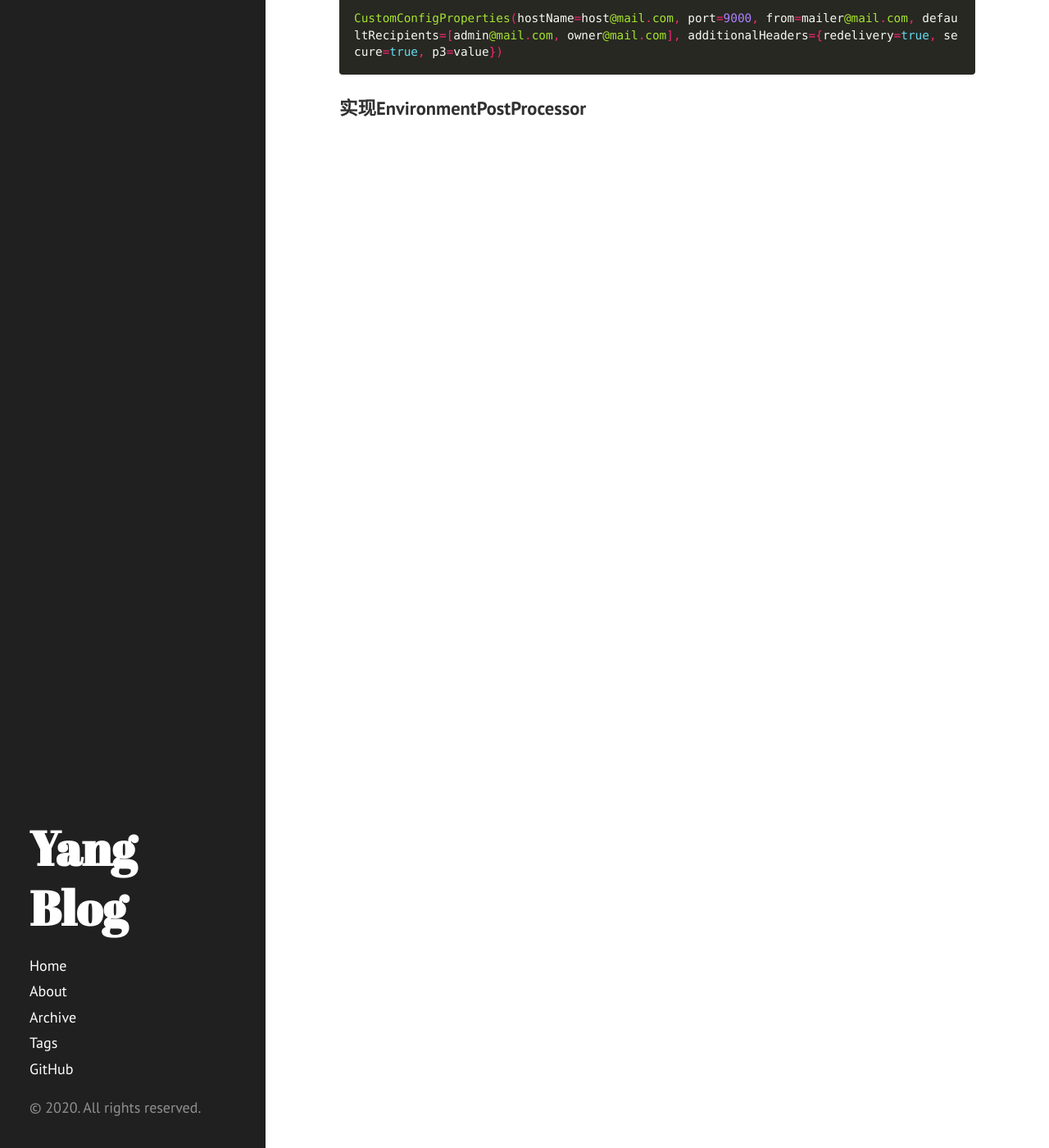
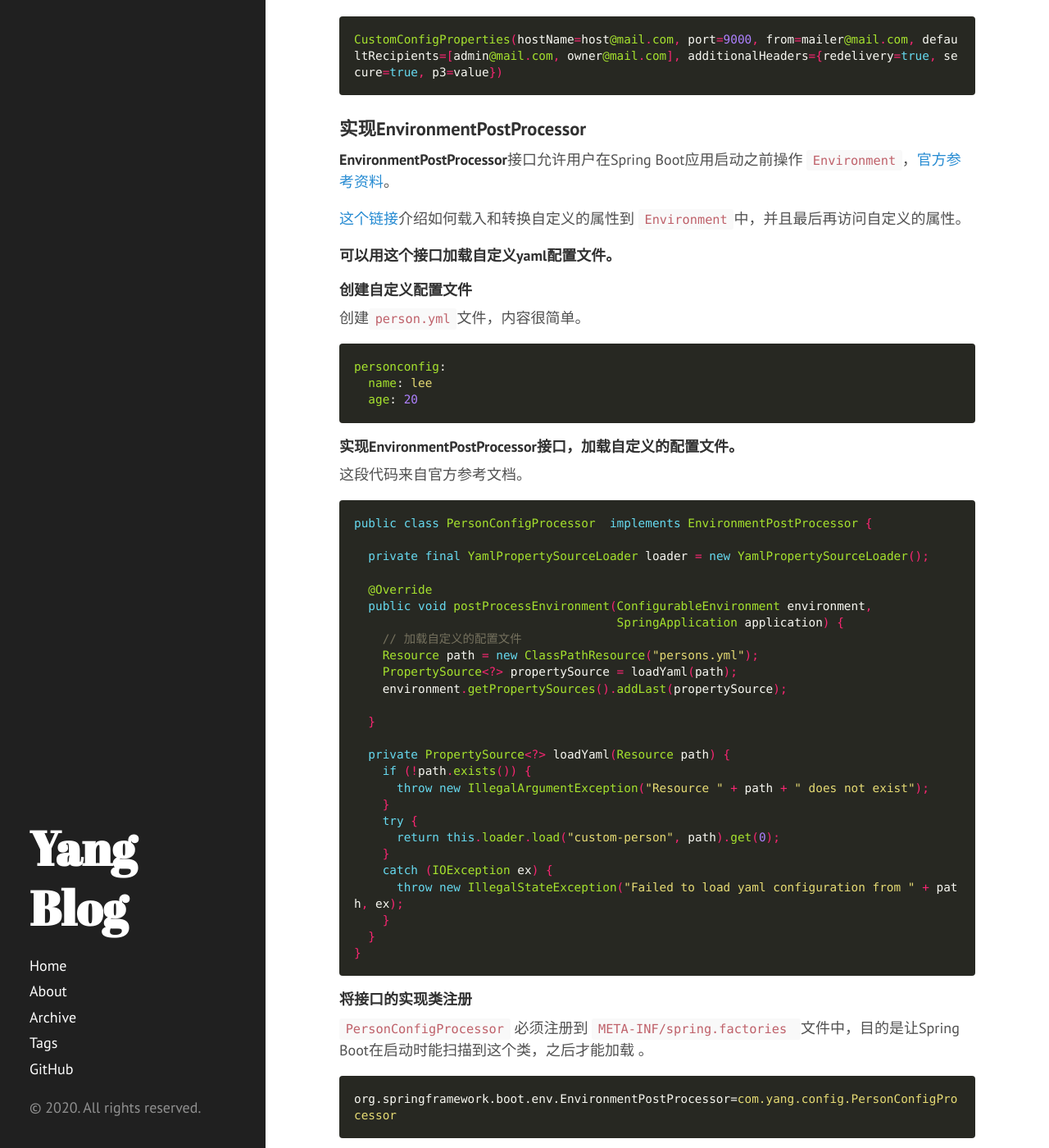
Before and after one commit to diego1109/diego1109.github.io, a Jekyll site: the page built from _posts/2020-04-14-config-files.md, in a window 1280 px wide and 1400 px high, scrolled down 5122 px. Shown: the whole window at 82% size. Built offline with Jekyll 4.4.1, drawn with Linux system fonts in a browser that asks for light colours; nearby versions of some CDN libraries; comment, search, counter and statistics services are not loaded; some of the changed text lies outside the part shown.

Commit message:
blog: properties inject

`````diff
--- a/_posts/2020-04-14-config-files.md
+++ b/_posts/2020-04-14-config-files.md
@@ -179,7 +179,7 @@ listOfValues：
 
 ### @PropertySource
 
-有时候我们可能会自定义配置文件，专门用来保存某个类的配置，这时需要使用@PropertySource注解先将自定义配置文件加载进来。
+有时候我们可能会**自定义配置文件**，专门用来保存某个类的配置，这时需要使用@PropertySource注解先将自定义配置文件加载进来。
 
 ````properties
 # customConfigProperties.properties配置文件
@@ -229,3 +229,102 @@ CustomConfigProperties(hostName=host@mail.com, port=9000, from=mailer@mail.com,
 
 
 ### 实现EnvironmentPostProcessor
+
+**EnvironmentPostProcessor**接口允许用户在Spring Boot应用启动之前操作 `Environment`，[官方参考资料](https://docs.spring.io/spring-boot/docs/current/reference/htmlsingle/#howto-customize-the-environment-or-application-context)。
+
+[这个链接](https://www.baeldung.com/spring-boot-environmentpostprocessor)介绍如何载入和转换自定义的属性到  `Environment`中，并且最后再访问自定义的属性。
+
+**可以用这个接口加载自定义yaml配置文件。**
+
+#### 创建自定义配置文件
+
+创建`person.yml`文件，内容很简单。
+
+````yml
+personconfig:
+  name: lee
+  age: 20
+````
+
+#### 实现EnvironmentPostProcessor接口，加载自定义的配置文件。
+
+这段代码来自官方参考文档。
+
+````java
+public class PersonConfigProcessor  implements EnvironmentPostProcessor {
+
+  private final YamlPropertySourceLoader loader = new YamlPropertySourceLoader();
+
+  @Override
+  public void postProcessEnvironment(ConfigurableEnvironment environment,
+                                     SpringApplication application) {
+    // 加载自定义的配置文件
+    Resource path = new ClassPathResource("persons.yml");
+    PropertySource<?> propertySource = loadYaml(path);
+    environment.getPropertySources().addLast(propertySource);
+
+  }
+
+  private PropertySource<?> loadYaml(Resource path) {
+    if (!path.exists()) {
+      throw new IllegalArgumentException("Resource " + path + " does not exist");
+    }
+    try {
+      return this.loader.load("custom-person", path).get(0);
+    }
+    catch (IOException ex) {
+      throw new IllegalStateException("Failed to load yaml configuration from " + path, ex);
+    }
+  }
+}
+````
+
+#### 将接口的实现类注册
+
+`PersonConfigProcessor` 必须注册到 `META-INF/spring.factories ` 文件中，目的是让Spring Boot在启动时能扫描到这个类，之后才能加载 。
+
+````properties
+org.springframework.boot.env.EnvironmentPostProcessor=com.yang.config.PersonConfigProcessor
+````
+
+#### 构建要绑定的对象
+
+配置文件的目的就是为将其定义的属性注入到java object中，所以还需要构建一个类用来“接”配置文件定义的内容。
+
+````java
+@Component
+@ConfigurationProperties(prefix = "personconfig")
+@ToString
+@Setter
+public class PersonConfig {
+  private String name;
+  private int age;
+}
+````
+
+这里的`@Setter` 不能省略，这种方式也是：先调用无参构造函数构造对象，再调用属性的set方法初始化。使用PersonConfig时，直接装配就可以了。
+
+````java
+@Autowired
+private PersonConfig personConfig;
+````
+
+测试结果：
+
+````java
+PersonConfig(name=lee, age=20)
+````
+
+
+
+## 小结：
+
+1. 如果不需要配置文件，直接注入，使用 `@Value`注解。
+2. 用到了配置文件，但注入的都是单个属性值，将要注入的属性写在在 `application.properties/application.yml` 中，用`@Value ${}`方式注入。
+3. 用到了配置文件，但注入的是个object，将要注入的object写在 `application.properties/application.yml` 中，用 `@ConfigurationProperties` 注入。
+4. 自定义properties配置文件，选用`@PropertySource` 注入。
+5. 自定义yaml配置文件，选用“实现EnvironmentPostProcessor”的方式注入。
+
+其实，4和5的注入方式都是先将配置文件加载进来，再用@ConfigurationProperties绑定类。只是不同类型的文件，加载的方式不一样。
+
+[github](https://github.com/diego1109/Spring-Boot-demo/tree/master/spring-boot-config)
`````
